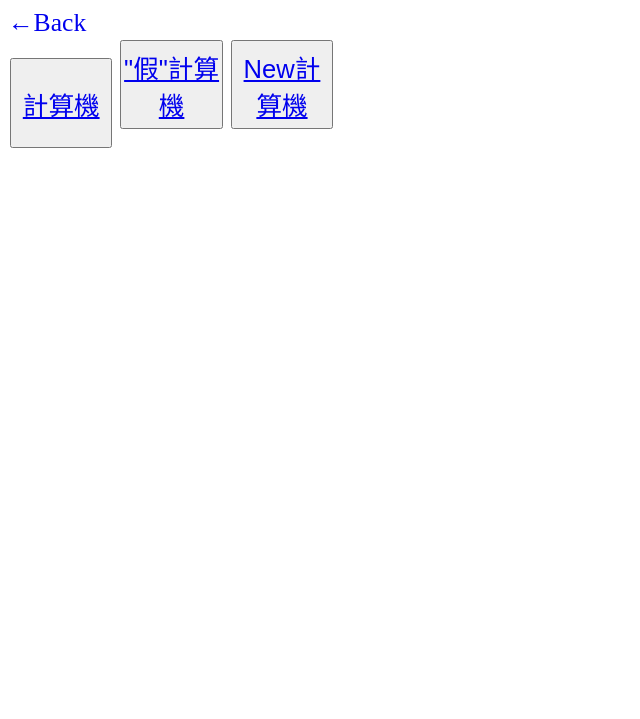
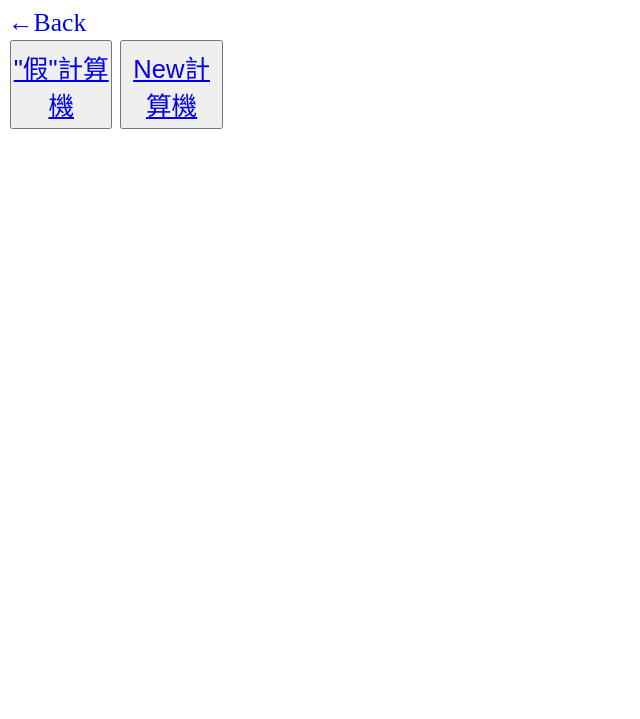
Before and after one commit to Redlight0502/Redlight, a plain HTML site: page home.html in a window 1280 px wide. Shown: the part 81-800 px from the top of the page, without its empty margins (0-640 px from the left). Drawn offline with Linux system fonts and the light colour scheme.

Commit message:
Update home.html

```diff
--- a/home.html
+++ b/home.html
@@ -12,7 +12,6 @@
         <a href="index.html" >←Back</a>
     </div>
     <div class="Login_Page_Btn">
-           <Button><a href="Calculator.html">計算機</a></Button>
         <Button><a href="Fake_Calculator.html">"假"計算機</a></Button>
         <Button><a href="New-Calculator.html">New計算機</a></Button>
     </div>
```
